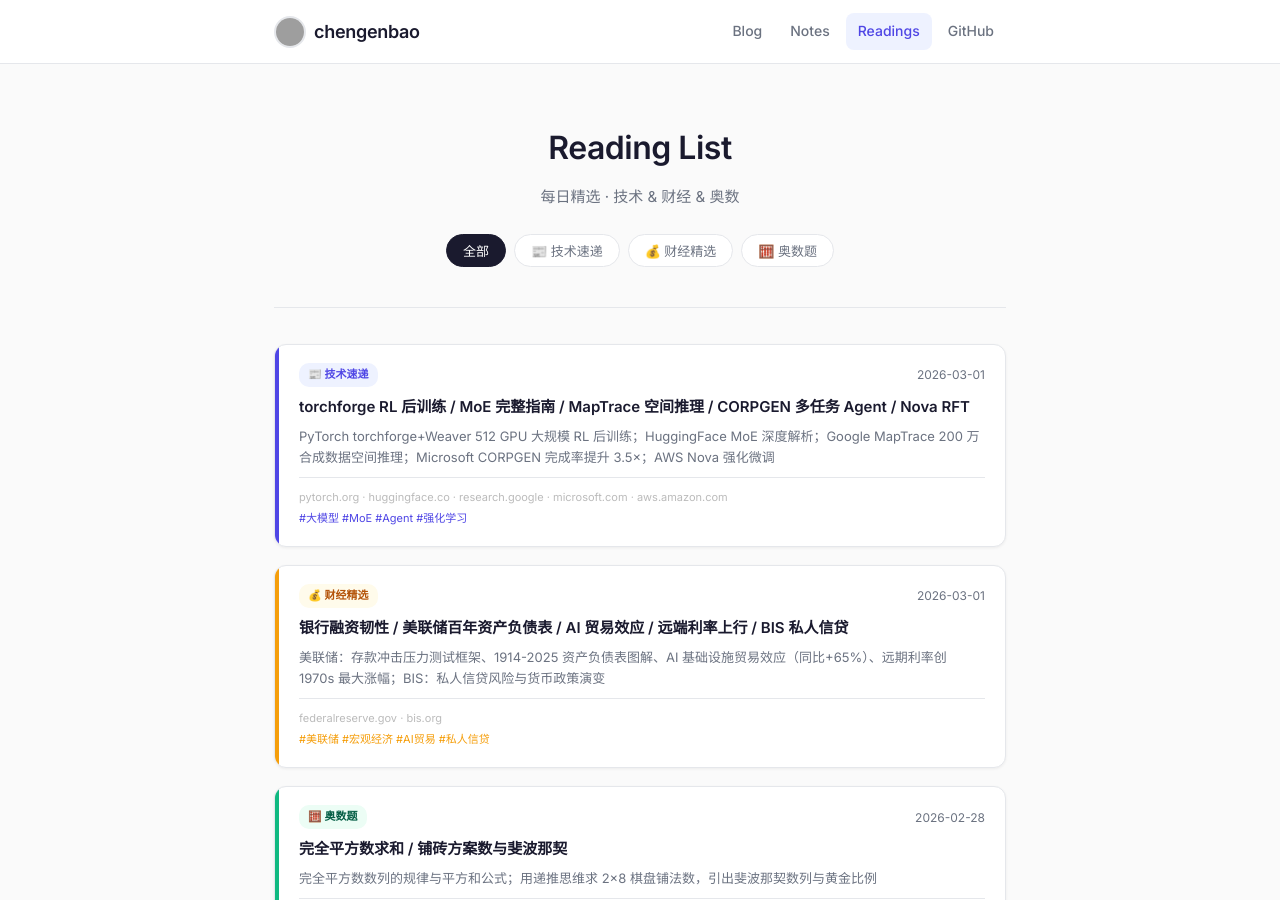
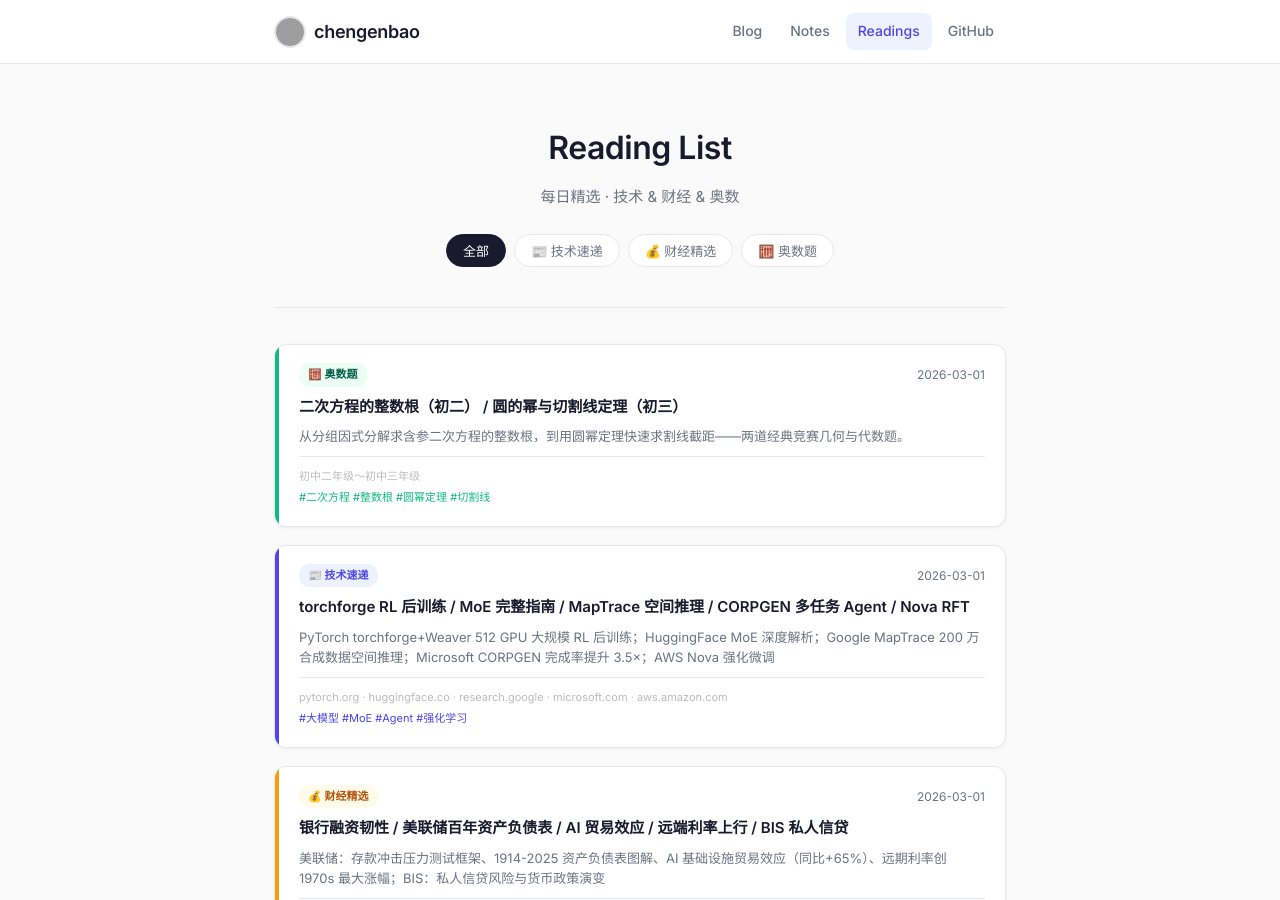
Before and after one commit to chengenbao/chengenbao.github.io, a Jekyll site: the page built from reading-list/index.md, in a window 1280 px wide and 900 px high. Built offline with Jekyll 4.4.1, drawn with Linux system fonts in a browser that asks for light colours; grey boxes are pictures that could not be loaded.

Commit message:
Add math card 2026-03-01 to reading list index

```diff
--- a/reading-list/index.md
+++ b/reading-list/index.md
@@ -17,6 +17,23 @@
   </div>
 
   <div class="rl-grid">
+
+    <a class="rl-card math" href="/reading-list/2026-03-01-math/">
+      <div class="rl-accent"></div>
+      <div class="rl-body">
+        <div class="rl-top">
+          <span class="rl-badge math">🧮 奥数题</span>
+          <time>2026-03-01</time>
+        </div>
+        <h2>二次方程的整数根（初二） / 圆的幂与切割线定理（初三）</h2>
+        <p>从分组因式分解求含参二次方程的整数根，到用圆幂定理快速求割线截距——两道经典竞赛几何与代数题。</p>
+        <div class="rl-meta">
+          <span class="rl-source">初中二年级～初中三年级</span>
+          <span class="rl-tags">#二次方程 #整数根 #圆幂定理 #切割线</span>
+        </div>
+      </div>
+    </a>
+
 
     <a class="rl-card tech" href="/reading-list/2026-03-01-tech/">
       <div class="rl-accent"></div>
```
